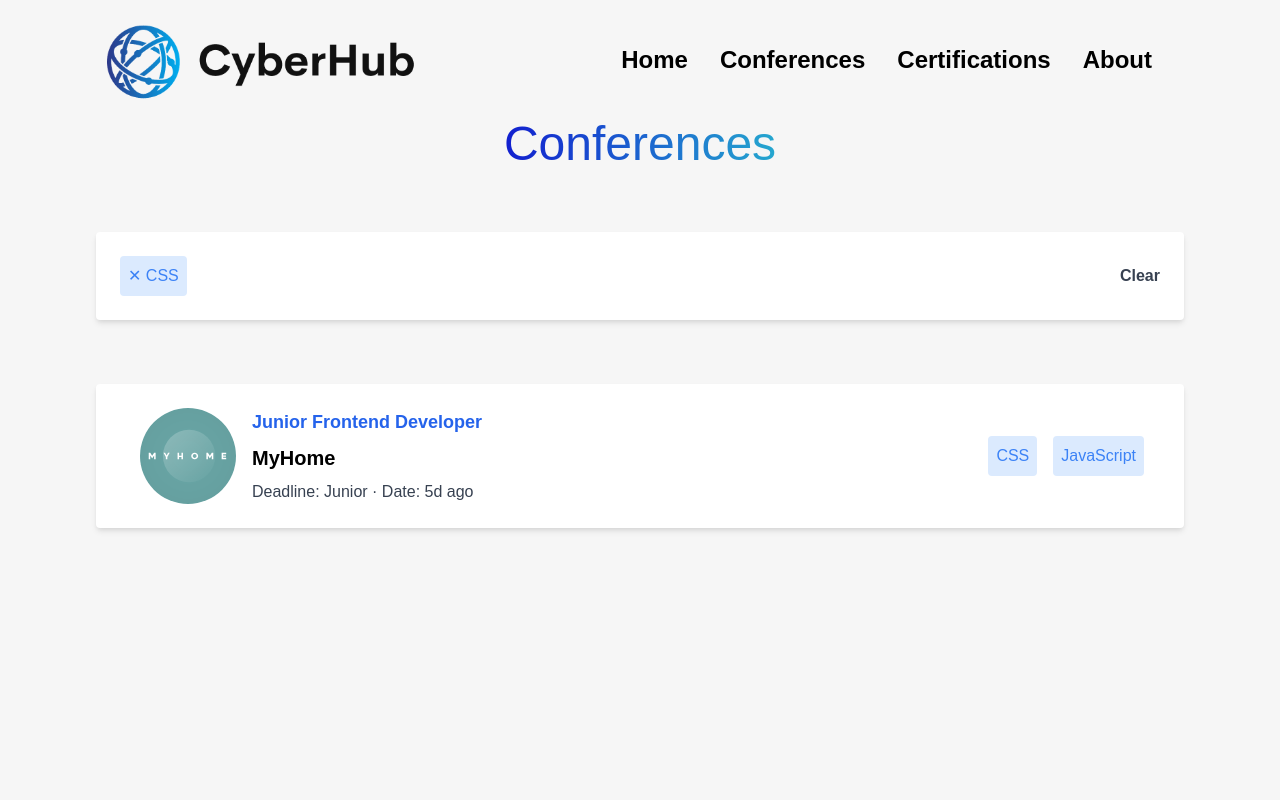
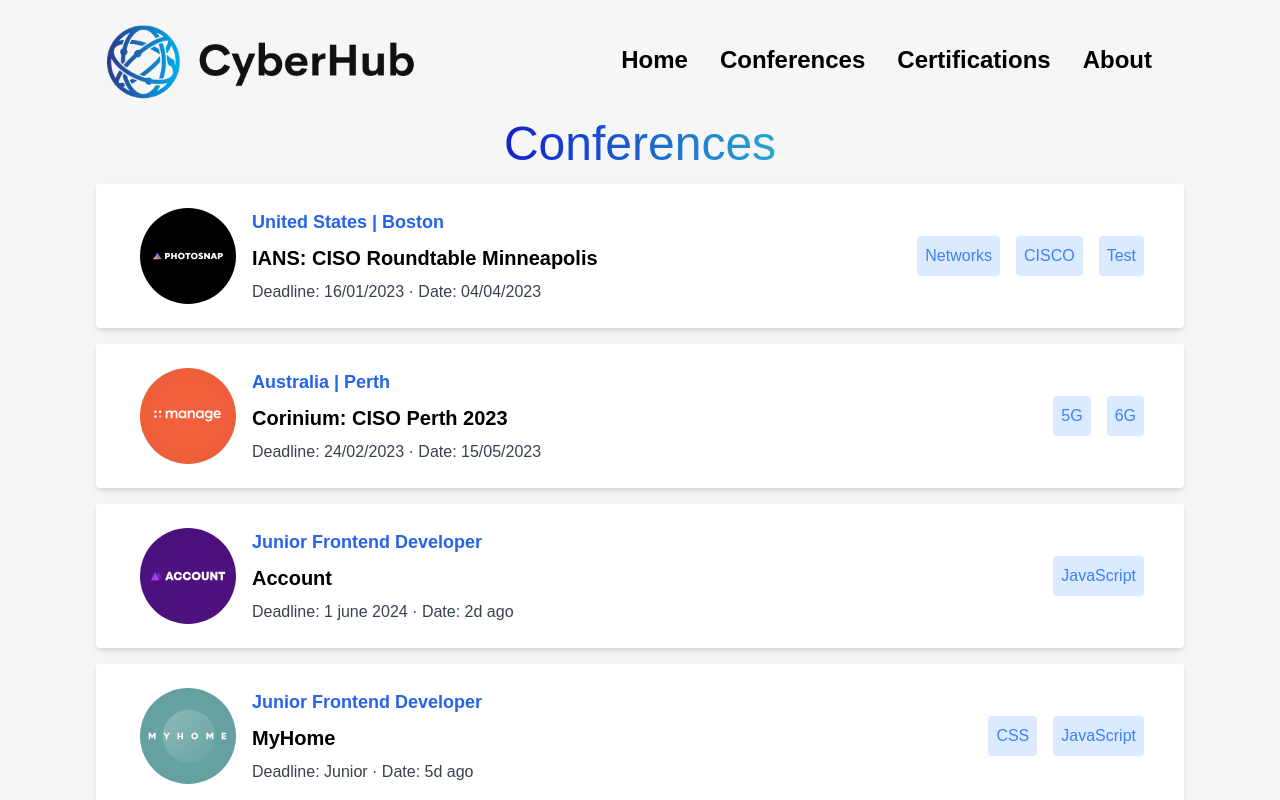
Before and after one commit to ThomasPrl/cyber-hub, a React (Create React App) app: page /conferences in a window 1280 px wide. Shown: the top 800 px of the page. Built offline with nearby package versions, Linux system fonts and the light colour scheme.

Commit message:
Fix: empty filter by default

```diff
--- a/src/components/Conferences.jsx
+++ b/src/components/Conferences.jsx
@@ -7,7 +7,7 @@
 function Conferences() {
 
   const [conferences, setConferences] = useState([]);
-  const [filters, setFilters] = useState(['CSS']);
+  const [filters, setFilters] = useState([]);
 
   useEffect(() => setConferences(data), []);
 
```
